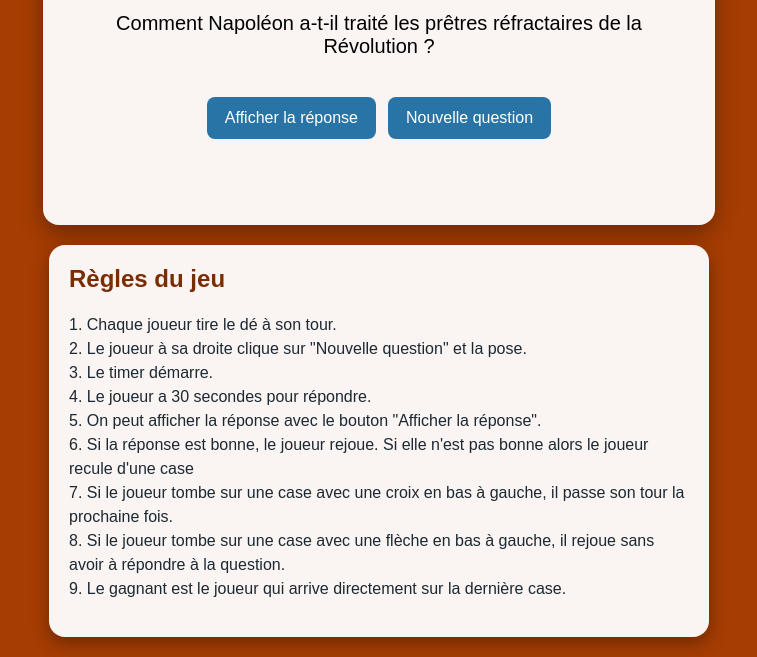
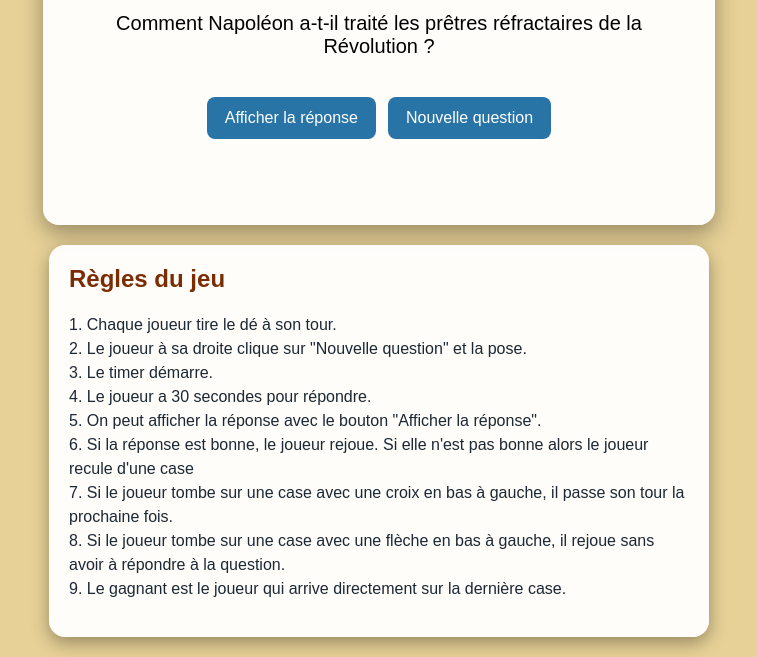
Before and after one commit to obellet1-creator/jeu-napoleon, a plain HTML site: page index.html in a window 1280 px wide. Shown: the part 379-1036 px from the top of the page, without its empty margins (261-1018 px from the left). Drawn offline with Linux system fonts and the light colour scheme.

Commit message:
Change background color and update styles
Updated styles and layout for the game interface.

```diff
--- a/index.html
+++ b/index.html
@@ -9,7 +9,7 @@
 /* ===== PAGE ===== */
 body {
   font-family: Arial, Helvetica, sans-serif;
-  background-color: #A63D03;
+  background-color: #E7D197;
   margin: 0;
   padding: 20px;
   min-height: 100vh;
```
